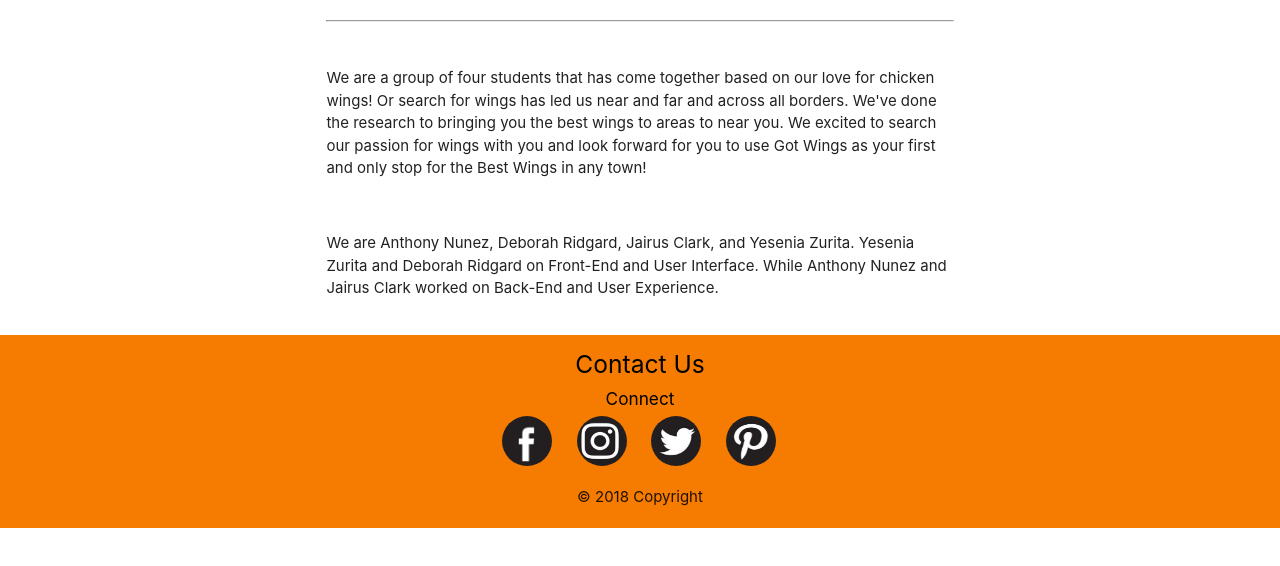
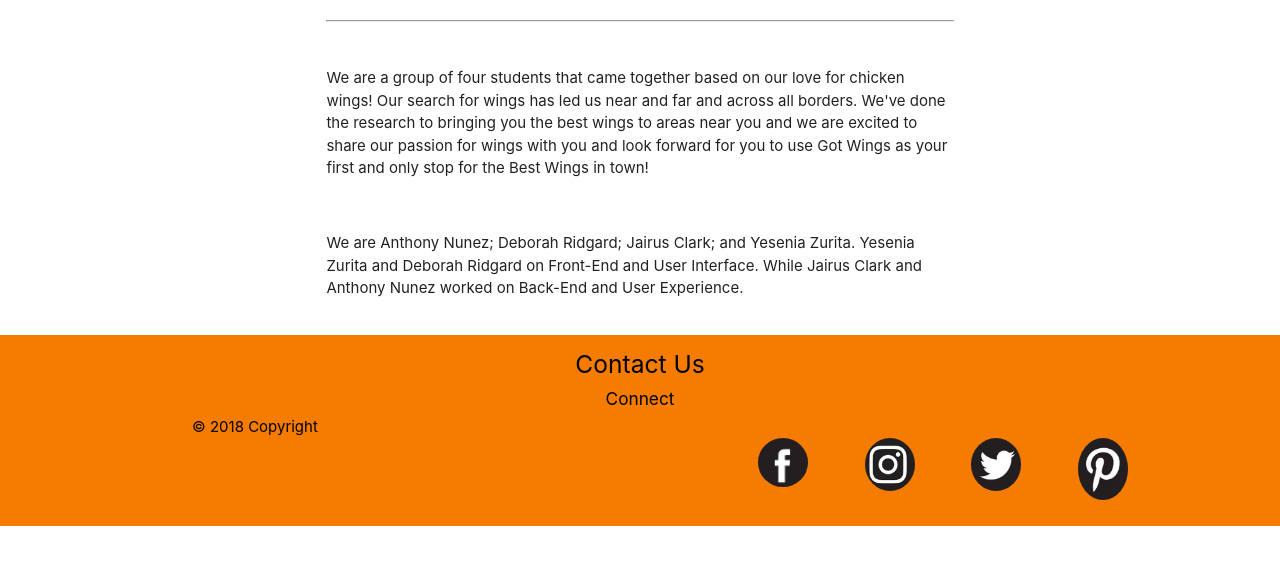
Before and after one commit to anunez8756/got-wings, a plain HTML site: page about.html in a window 1280 px wide. Shown: the part 180-746 px from the top of the page. Drawn offline with nearby package versions, Linux system fonts and the light colour scheme.

Commit message:
edited about page

```diff
--- a/about.html
+++ b/about.html
@@ -54,13 +54,14 @@
                       <h1 class="block-header" class="about">About Us</h1>
                       <hr />
                       <img scr="assets/imgs" alt="" id="about-image" />
-            <p>We are a group of four students that has come together based on our love for chicken wings! Or search for wings
-              has led us near and far and across all borders. We've done the research to bringing you the best wings to areas
-              to near you. We excited to search our passion for wings with you and look forward for you to use Got Wings
-              as your first and only stop for the Best Wings in any town!</p>
+                      <p>We are a group of four students that came together based on our love for chicken wings! Our search
+                          for wings has led us near and far and across all borders. We've done the research to bringing you
+                          the best wings to areas near you and  we are excited to share our passion for wings with you and look
+                          forward for you to use Got Wings as your first and only stop for the Best Wings in town!</p>
                       <br />
-            <p> We are Anthony Nunez, Deborah Ridgard, Jairus Clark, and Yesenia Zurita. Yesenia Zurita and Deborah Ridgard on
-              Front-End and User Interface. While Anthony Nunez and Jairus Clark worked on Back-End and User Experience.
+                      <p> We are Anthony Nunez; Deborah Ridgard; Jairus Clark;  and Yesenia Zurita.
+                          Yesenia Zurita and Deborah Ridgard on Front-End and User Interface.
+                          While Jairus Clark and Anthony Nunez worked on Back-End and User Experience.
                       </p>
                   </article>
               </div>
@@ -73,65 +74,59 @@
       <!-- <img class="materialboxed" width="90" src="winglogo.png"> -->
       <h5 class="black-text">Contact Us</h5>
       <h6 class="black-text">Connect</h6>
+      <a class="black-text" href="#!">© 2018 Copyright</a>
+    </div>
+
+    <div class="img-container">
       <div class="row">
-        <div class="col s4">
+        <div class="col 12 m7">
         </div>
         <div class="col s1">
-
-          <img class="materialboxed icon-img" class="icon" id="fb" width="50" src="fb.png">
+          <img "materialboxed" class="icon" id="fb" width="50" src="fb.png">
         </div>
         <div class="col s1">
-          <img class="materialboxed icon-img" class="icon" id="ig" width="50" src="ig.png">
+          <img "materialboxed" class="icon" id="fb"  width="50" src="ig.png">
         </div>
         <div class="col s1">
-          <img class="materialboxed icon-img" class="icon" id="tw" width="50" src="tw.png">
+          <img "materialboxed" class="icon" id="fb"  width="50" src="tw.png">
         </div>
         <div class="col s1">
-          <img class="materialboxed icon-img" class="icon" id="pt" width="50" src="pt.png">
-        </div>
-        <div class="col s4">
-
-        </div>
-        <!-- </div> -->
-      </div>
-      <div class="row">
-        <div class="center-align col s12">© 2018 Copyright</div>
+          <img "materialboxed" class="icon" id="fb"  width="50" src="pt.png">
         </div>
       </div>
-
-    <!-- <div class="img-container"> -->
+    </div>
+    </div>
   </footer>
   <!--JavaScript at end of body for optimized loading-->
   <script type="text/javascript">
 
     $(document).ready(function () {
-      //   $('.carousel').carousel();
-      // });
+      $('.carousel').carousel();
+    });
 
-      // $('.carousel').carousel('methodName');
-      // $('.carousel').carousel('methodName', paramName);
+    $('.carousel').carousel('methodName');
+    $('.carousel').carousel('methodName', paramName);
 
-      // instance.next();
-      // instance.next(4);
-
-      // on click for social media icons
+    instance.next();
+    instance.next(4);
 
         // on click for social media icons
 $("#fb").on("click", function() {
       window.open('https://www.facebook.com', '_blank');
 });
-      $("#ig").on("click", function () {
+
+$("#ig").on("click", function() {
   window.open('https://www.instagram.com', '_blank');
 });
 
-      $("#tw").on("click", function () {
+$("#tw").on("click", function() {
   window.open('https://www.twitter.com', '_blank');
 });
 
-      $("#pt").on("click", function () {
+$("#pt").on("click", function() {
   window.open('https://www.pinterest.com', '_blank');
 });
-    });
+
   </script>
 
 </body>
```
Lines whose indentation alone changed are shown as unchanged.
